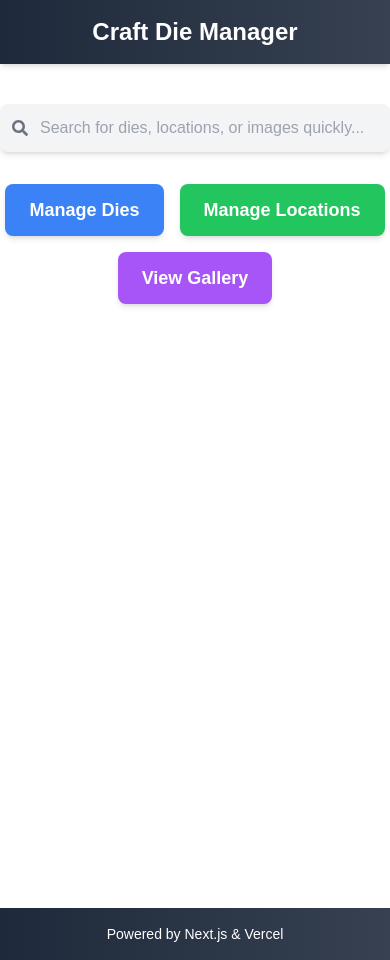
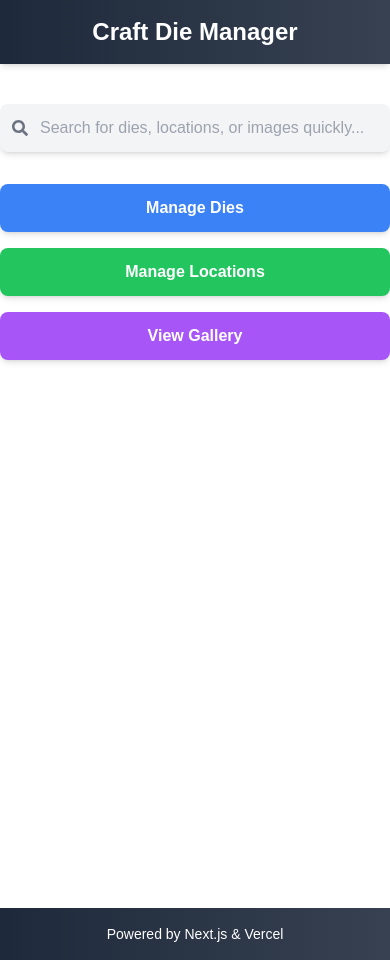
Before and after one commit to rtaylor2280/CraftDieManager, a Next.js app: page / in a window 390 px wide. Built offline with nearby package versions, Linux system fonts and the light colour scheme.

Commit message:
Fixed issue with button responsiveness on main page

```diff
--- a/src/components/Button.js
+++ b/src/components/Button.js
@@ -1,13 +1,12 @@
 import Link from "next/link";
 
-export default function Button({ text, href, bgColor = "bg-blue-500" }) {
+export default function Button({ text, href, bgColor }) {
   return (
-    <Link href={href}>
-      <button
-        className={`px-6 py-3 text-lg font-semibold rounded-lg shadow-md focus:outline-none ${bgColor} text-white hover:bg-blue-700`}
-      >
-        {text}
-      </button>
+    <Link
+      href={href}
+      className={`w-full sm:w-auto text-center px-4 py-3 font-semibold rounded-lg shadow-md hover:brightness-110 transition-all ${bgColor} text-white`}
+    >
+      {text}
     </Link>
   );
 }
```
